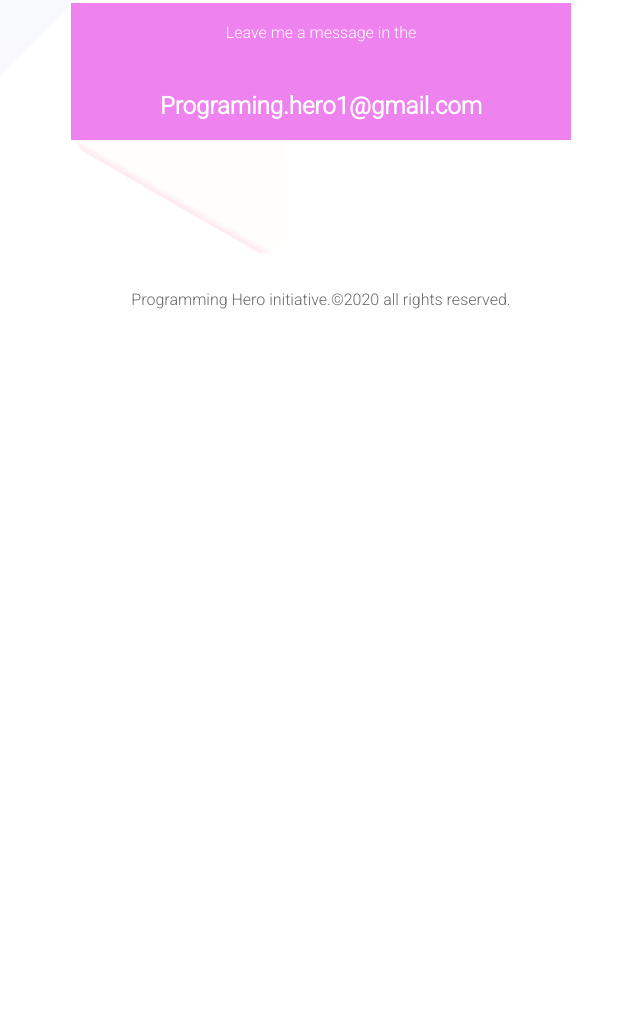
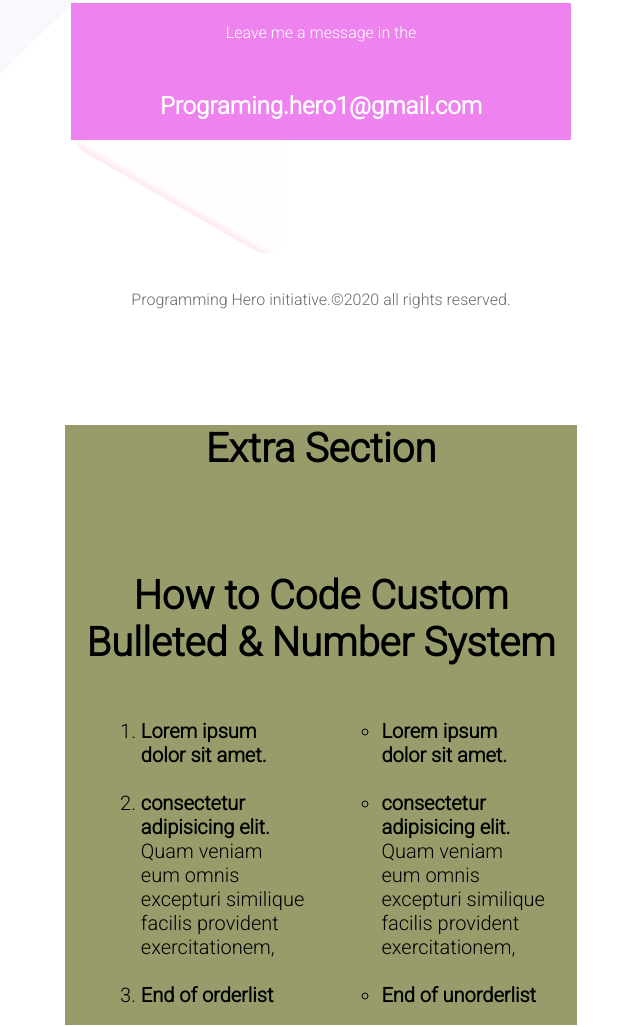
Before and after one commit to Rakib-20/personal-website, a plain HTML site: page index.html in a window 1280 px wide. Shown: the part 2208-3235 px from the top of the page, without its empty margins (319-959 px from the left). Before the commit the page ends 2533 px from the top, so only its background shows below. Drawn offline with Linux system fonts and the light colour scheme.

Commit message:
finished my first assignment

```diff
--- a/index.html
+++ b/index.html
@@ -56,5 +56,25 @@
             <p>Programming Hero initiative.©2020 all rights reserved.</p>
         </div>
     </section>
+    <section class="Extra-section">
+        <h1 class="extra">Extra Section</h1>
+        <h2 class="extra">How to Code Custom <br>
+            Bulleted & Number System
+        </h2>
+        <div class="half-width">
+            <ol class="list-type">
+                <li><b>Lorem ipsum dolor sit amet.</b></li><br>
+                <li><b>consectetur adipisicing elit.</b> Quam veniam eum omnis excepturi similique facilis provident exercitationem,</li><br>
+                <li><b>End of orderlist</b></li>
+            </ol>
+        </div>
+        <div class="half-width">
+            <ul class="list-type">
+                <li><b>Lorem ipsum dolor sit amet.</b></li><br>
+                <li><b>consectetur adipisicing elit.</b> Quam veniam eum omnis excepturi similique facilis provident exercitationem,</li><br>
+                <li><b>End of unorderlist</b></li>
+            </ul>
+        </div>
+    </section>
 </body>
 </html>
--- a/style.css
+++ b/style.css
@@ -92,3 +92,19 @@ section{
 .copy{
     margin-top: 150px;
 }
+.extra{
+    text-align: center;
+    margin-top: 100px;
+    font-size: 40px;
+}
+.Extra-section{
+    width: 40%;
+    margin: auto;
+    background-color: rgba(130, 136, 75, 0.829);
+}
+.list-type{
+    font-size: 20px;
+}
+ul{
+    list-style-type: circle;
+}
```
